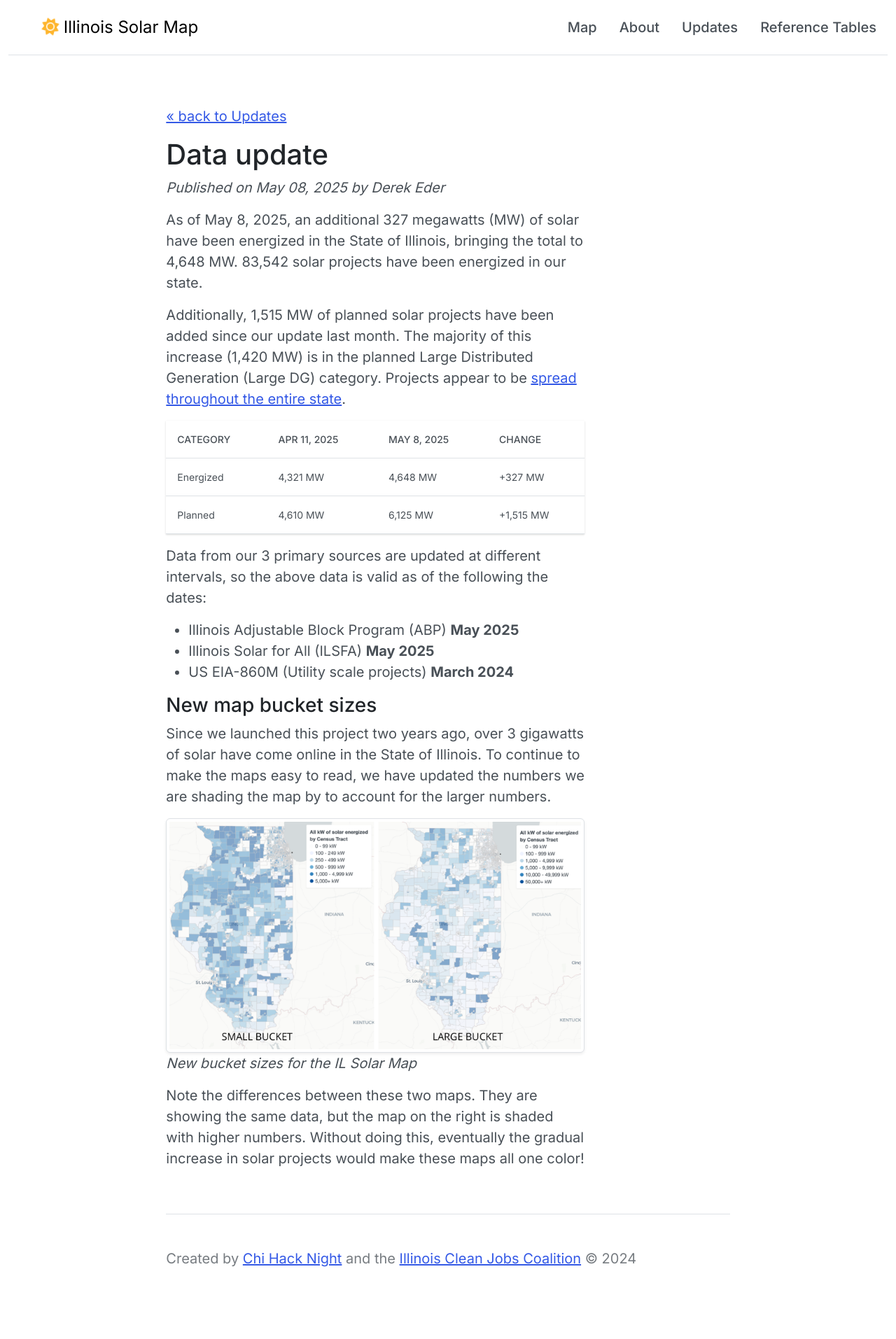
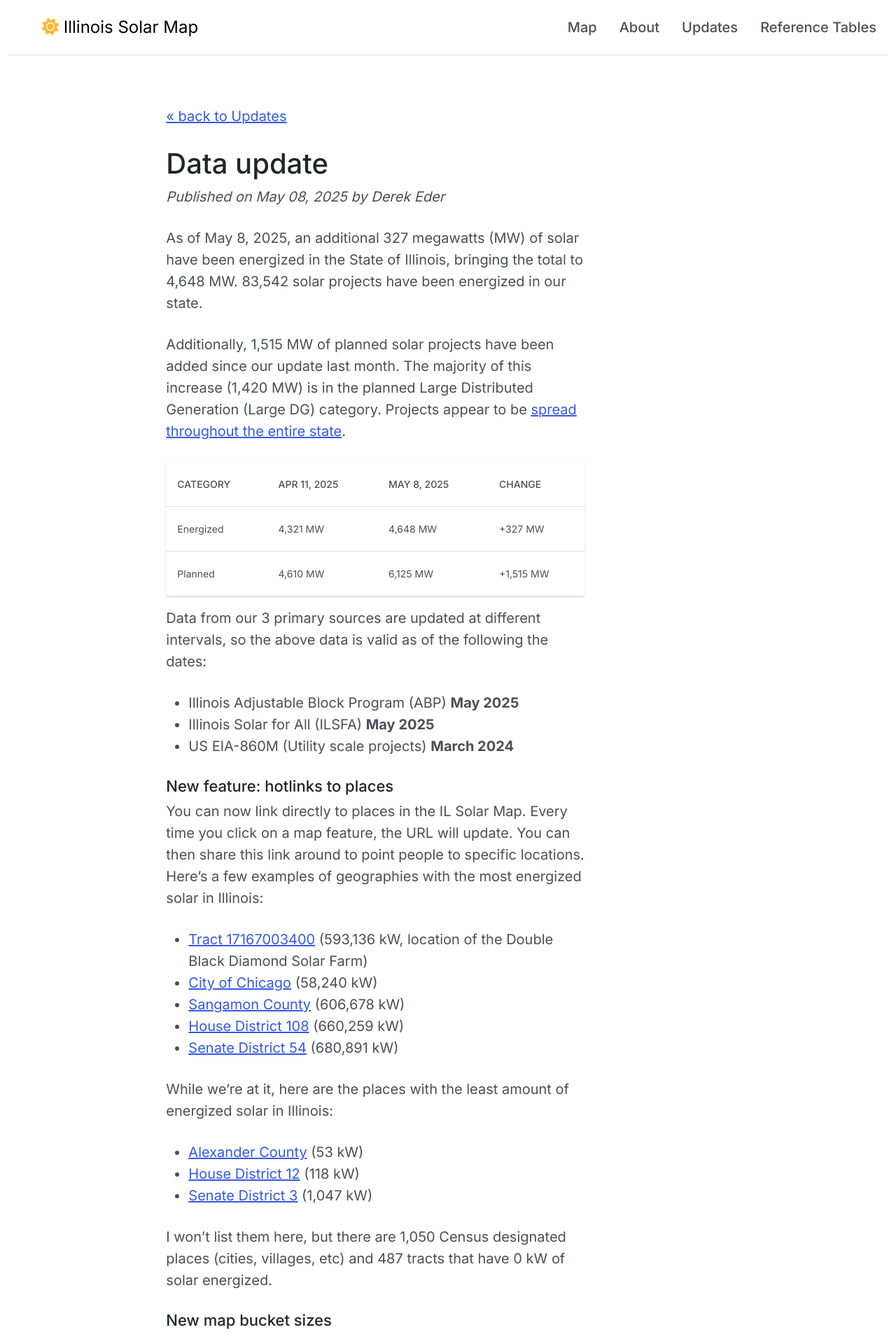
Before and after one commit to chihacknight/il-solar-map, a Jekyll site: the page built from _posts/2025-05-08-data-update-2025-may.md, in a window 1280 px wide. Shown: the top 1913 px of the page at 70% size. Built offline with Jekyll 4.4.1, drawn with Linux system fonts in a browser that asks for light colours; nearby versions of some CDN libraries.

Commit message:
update post styles, add links to house and senate, update post

```diff
--- a/_posts/2025-05-08-data-update-2025-may.md
+++ b/_posts/2025-05-08-data-update-2025-may.md
@@ -45,7 +45,25 @@ Data from our 3 primary sources are updated at different intervals, so the above
 * Illinois Solar for All (ILSFA) **May 2025**
 * US EIA-860M (Utility scale projects) **March 2024**
 
-### New map bucket sizes
+## New feature: hotlinks to places
+
+You can now link directly to places in the IL Solar Map. Every time you click on a map feature, the URL will update. You can then share this link around to point people to specific locations. Here's a few examples of geographies with the most energized solar in Illinois:
+
+* [Tract 17167003400](https://ilsolarmap.com/#/?geography=tracts&id=17167003400) (593,136 kW, location of the Double Black Diamond Solar Farm)
+* [City of Chicago](https://ilsolarmap.com/#/?geography=places&id=67452880) (58,240 kW)
+* [Sangamon County](https://ilsolarmap.com/#/?geography=counties&id=167) (606,678 kW)
+* [House District 108](https://ilsolarmap.com/#/?geography=il-house&id=108) (660,259 kW)
+* [Senate District 54](https://ilsolarmap.com/#/?geography=il-senate&id=54) (680,891 kW)
+
+While we're at it, here are the places with the least amount of energized solar in Illinois:
+
+* [Alexander County](https://ilsolarmap.com/#/?geography=counties&id=3) (53 kW)
+* [House District 12](https://ilsolarmap.com/#/?geography=il-house&id=12) (118 kW)
+* [Senate District 3](https://ilsolarmap.com/#/?geography=il-senate&id=3)  (1,047 kW)
+
+I won't list them here, but there are 1,050 Census designated places (cities, villages, etc) and 487 tracts that have 0 kW of solar energized.
+
+## New map bucket sizes
 
 Since we launched this project two years ago, over 3 gigawatts of solar have come online in the State of Illinois. To continue to make the maps easy to read, we have updated the numbers we are shading the map by to account for the larger numbers.
 
--- a/css/custom.css
+++ b/css/custom.css
@@ -64,3 +64,24 @@ body, p {
 #category-select button, #geography-select button, #status-select button {
   font-size: 0.55em;
 }
+
+.post, .post p, .post li {
+  font-size: 20px;
+  line-height: 1.55em;
+}
+
+.post p {
+  margin-bottom: 28px;
+}
+
+.post ul {
+  margin-bottom: 28px;
+}
+
+.post h2 {
+  font-size: 22px;
+}
+
+.post h3 {
+  font-size: 20px;
+}
--- a/js/about.js
+++ b/js/about.js
@@ -164,8 +164,6 @@ $.when($.get("/data/final/all_projects_summary.csv")).then(
         utilitySeries.push([row[0], parseInt(row[4])])
       })
 
-      console.log(csvData)
-
       Highcharts.chart('timeseries-chart', {
         chart: {
             type: 'area',
```
Also changed, not shown: reference-tables.html (+26 -0 lines), 1 other file.
